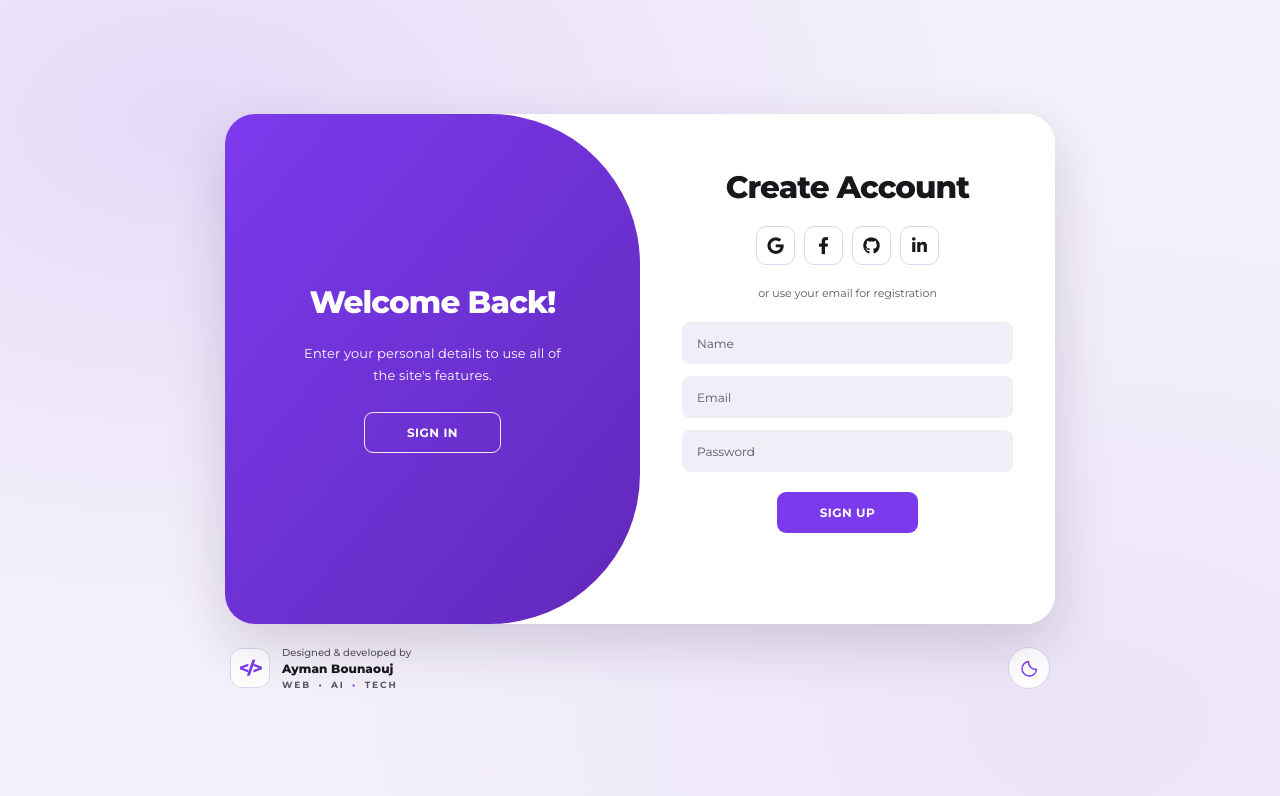
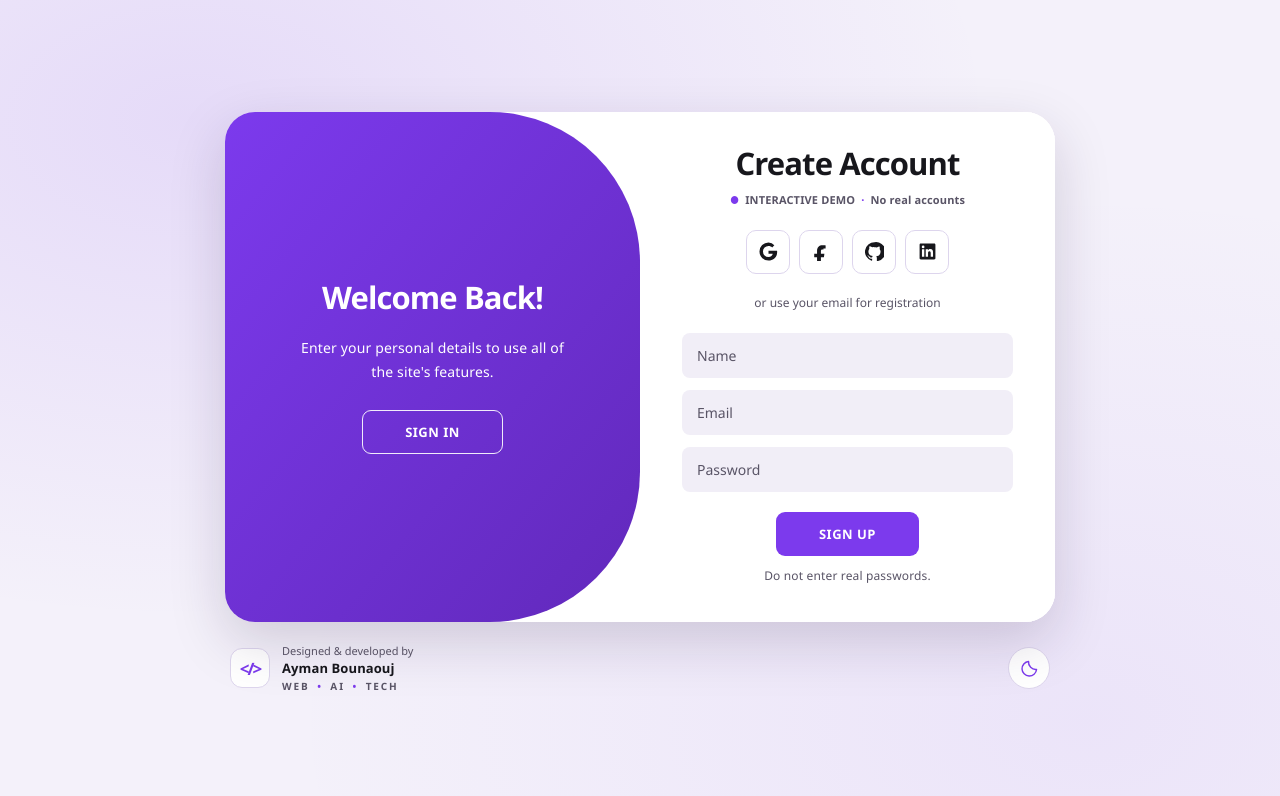
Before and after one commit to aymanbouanouj/violetgate, a plain HTML site: page index.html in a window 1280 px wide. Both pictures are taken after a click on the button "SIGN UP". Drawn offline with Linux system fonts and the light colour scheme.

Commit message:
fix: improve security, accessibility and documentation

```diff
--- a/assets/css/style.css
+++ b/assets/css/style.css
@@ -1,5 +1,3 @@
-@import url('https://fonts.googleapis.com/css2?family=Montserrat:wght@400;500;600;700;800&display=swap');
-
 :root {
   color-scheme: light;
   --page: #f4f1fa;
@@ -30,7 +28,7 @@ html[data-theme="dark"] {
   --shadow: 0 22px 60px rgba(0, 0, 0, 0.42);
 }
 
-* { box-sizing: border-box; margin: 0; padding: 0; font-family: 'Montserrat', sans-serif; }
+* { box-sizing: border-box; margin: 0; padding: 0; font-family: 'Segoe UI', system-ui, -apple-system, Arial, sans-serif; }
 body {
   min-height: 100vh;
   min-height: 100dvh;
@@ -83,12 +81,12 @@ html[data-theme="dark"] .theme-toggle .theme-sun { display: block; }
   min-height: 510px;
   transition: background-color .2s ease;
 }
-.container p { font-size: 13px; line-height: 1.7; letter-spacing: .15px; }
+.container p { font-size: 14px; line-height: 1.7; letter-spacing: .15px; }
 .container h1 { font-size: clamp(22px, 2.6vw, 31px); line-height: 1.2; font-weight: 800; letter-spacing: -.9px; }
 .container button:not(.icon):not(.forgot-password) {
   background-color: var(--accent);
   color: #fff;
-  font-size: 12px;
+  font-size: 13px;
   padding: 12px 42px;
   border: 1px solid transparent;
   border-radius: 9px;
@@ -112,13 +110,13 @@ html[data-theme="dark"] .theme-toggle .theme-sun { display: block; }
   height: 100%;
   transition: background-color .2s ease;
 }
-.form-description { color: var(--muted); font-size: 11px; text-align: center; margin-bottom: 15px; line-height: 1.5; }
+.form-description { color: var(--muted); font-size: 12px; text-align: center; margin-bottom: 15px; line-height: 1.5; }
 .container input {
   background-color: var(--field);
   border: 1px solid transparent;
   margin: 6px 0;
   padding: 12px 14px;
-  font-size: 12px;
+  font-size: 14px;
   border-radius: 8px;
   color: var(--text);
   width: 100%;
@@ -143,20 +141,23 @@ html[data-theme="dark"] .theme-toggle .theme-sun { display: block; }
   display: inline-flex;
   justify-content: center;
   align-items: center;
-  width: 39px;
-  height: 39px;
-  font-size: 12px;
+  width: 44px;
+  height: 44px;
+  font-size: 14px;
   font-weight: 800;
   transition: border-color .2s ease, color .2s ease;
 }
-.social-icons .fa-brands { display: none; font-size: 17px; line-height: 1; }
-.social-icons .social-fallback { display: block; width: 17px; height: 17px; fill: currentColor; }
-html.fa-ready .social-icons .fa-brands { display: inline-block; }
-html.fa-ready .social-icons .social-fallback { display: none; }
+.social-icons .social-fallback { display: block; width: 19px; height: 19px; fill: currentColor; }
 .social-icons .icon:hover { border-color: var(--accent); color: var(--accent); }
-.forgot-password { color: var(--muted); background: none; border: none; padding: 4px; margin-top: 8px; font-size: 12px; }
+.forgot-password { color: var(--muted); background: none; border: none; padding: 9px; margin-top: 6px; font-size: 12px; }
 .forgot-password:hover { color: var(--accent); text-decoration: underline; }
-.form-status { min-height: 22px; margin-top: 13px; color: var(--muted); font-size: 11px !important; text-align: center; }
+.form-status { min-height: 22px; margin-top: 10px; color: var(--muted); font-size: 12px !important; text-align: center; }
+/* Explicit, low-emphasis demo disclosure: visible before users type credentials. */
+.demo-notice { display: flex; align-items: center; justify-content: center; gap: 6px; margin-top: 9px; color: var(--muted); font-size: 11px !important; font-weight: 600; letter-spacing: .15px; text-align: center; }
+.demo-notice > span:first-child { color: var(--accent); font-size: 10px; }
+.demo-separator { color: var(--accent); }
+.container h1:focus { outline: none; }
+.container h1:focus-visible { outline: 2px solid var(--accent); outline-offset: 4px; border-radius: 4px; }
 .toggle-container {
   position: absolute;
   top: 0;
@@ -226,9 +227,9 @@ html.fa-ready .social-icons .social-fallback { display: none; }
   flex-shrink: 0;
 }
 .credit-text { display: flex; flex-direction: column; gap: 2px; line-height: 1.35; }
-.credit-text > span { font-size: 10px; font-weight: 500; color: var(--muted); }
-.credit-text strong { font-size: 12px; font-weight: 800; letter-spacing: .1px; color: var(--text); }
-.credit-text small { font-size: 9px; letter-spacing: 1.9px; font-weight: 700; color: var(--muted); }
+.credit-text > span { font-size: 11px; font-weight: 500; color: var(--muted); }
+.credit-text strong { font-size: 13px; font-weight: 800; letter-spacing: .1px; color: var(--text); }
+.credit-text small { font-size: 10px; letter-spacing: 1.9px; font-weight: 700; color: var(--muted); }
 .credit-text small span { color: var(--accent); padding: 0 3px; }
 
 @media (max-width: 700px) {
@@ -285,17 +286,17 @@ html.fa-ready .social-icons .social-fallback { display: none; }
   .container.active .toggle-left { display: flex; }
   .container.active .toggle-right { display: none; }
   .toggle-panel h1 { font-size: 24px; }
-  .toggle-panel p { font-size: 11px; margin: 9px 0 3px; }
+  .toggle-panel p { font-size: 12px; margin: 9px 0 3px; }
   .toggle-panel button.hidden { margin-top: 8px !important; padding: 10px 32px !important; }
   .site-footer { width: min(450px, 100%); gap: 12px; padding: 0 2px; }
-  .credit-text small { font-size: 8px; letter-spacing: 1.1px; }
+  .credit-text small { font-size: 10px; letter-spacing: 1.1px; }
 }
 @media (max-width: 370px) {
   .container form { padding: 25px 17px 20px; }
   .social-icons { gap: 6px; }
-  .social-icons .icon { width: 37px; height: 37px; }
+  .social-icons .icon { width: 42px; height: 42px; }
   .credit-mark { width: 36px; height: 36px; }
-  .credit-text strong { font-size: 11px; }
+  .credit-text strong { font-size: 12px; }
 }
 @media (prefers-reduced-motion: reduce) {
   *, *::before, *::after { scroll-behavior: auto !important; animation-duration: .01ms !important; transition-duration: .01ms !important; }
--- a/assets/js/script.js
+++ b/assets/js/script.js
@@ -6,13 +6,25 @@ const login = document.getElementById('login');
 const signUpSection = document.getElementById('signUpSection');
 const signInSection = document.getElementById('signInSection');
 const themeToggle = document.getElementById('themeToggle');
+const toggleLeft = document.getElementById('toggleLeft');
+const toggleRight = document.getElementById('toggleRight');
+
+function setAccessible(section, enabled) {
+  section.inert = !enabled;
+  section.setAttribute('aria-hidden', String(!enabled));
+}
 
 function showForm(signUp) {
+  // Update both sliding forms AND the panels on the other side.
   container.classList.toggle('active', signUp);
-  signUpSection.inert = !signUp;
-  signUpSection.setAttribute('aria-hidden', String(!signUp));
-  signInSection.inert = signUp;
-  signInSection.setAttribute('aria-hidden', String(signUp));
+  setAccessible(signUpSection, signUp);
+  setAccessible(signInSection, !signUp);
+  setAccessible(toggleLeft, signUp);
+  setAccessible(toggleRight, !signUp);
+
+  // The clicked button becomes hidden. Move focus to the newly shown form.
+  const heading = document.getElementById(signUp ? 'signup-title' : 'signin-title');
+  heading.focus({ preventScroll: true });
 }
 
 register.addEventListener('click', () => showForm(true));
@@ -20,7 +32,7 @@ login.addEventListener('click', () => showForm(false));
 
 // Follow the system setting initially, but respect a previously saved choice.
 let savedTheme = null;
-try { savedTheme = localStorage.getItem('violetgate-theme') ?? localStorage.getItem('ayman-theme'); } catch (_) { /* Storage may be unavailable. */ }
+try { savedTheme = localStorage.getItem('violetgate-theme'); } catch (_) { /* Storage may be unavailable. */ }
 const systemDark = window.matchMedia && window.matchMedia('(prefers-color-scheme: dark)').matches;
 const initialTheme = savedTheme === 'dark' || savedTheme === 'light'
   ? savedTheme
@@ -42,36 +54,29 @@ themeToggle.addEventListener('click', () => {
   try { localStorage.setItem('violetgate-theme', theme); } catch (_) { /* Still works for this visit. */ }
 });
 
-// This project provides a UI only; don't submit credentials to a nonexistent backend.
+// The page is a frontend demo. Buttons are deliberately not of type=submit,
+// and password inputs have no name attribute: even with JavaScript disabled,
+// a demo form cannot submit credentials through the URL.
 for (const [formId, statusId] of [
   ['signUpForm', 'signup-status'],
   ['signInForm', 'signin-status'],
 ]) {
   const form = document.getElementById(formId);
   const status = document.getElementById(statusId);
-  form.addEventListener('submit', (event) => {
-    event.preventDefault();
-    status.textContent = 'Demo interface only — authentication is not connected yet.';
-  });
+  const showDemoMessage = (event) => {
+    event?.preventDefault();
+    if (!form.reportValidity()) return;
+    status.textContent = 'Frontend demo only — no account is created or signed in.';
+  };
+  form.addEventListener('submit', showDemoMessage);
+  form.querySelector('[data-demo-submit]').addEventListener('click', showDemoMessage);
   form.querySelectorAll('[data-social]').forEach((button) => {
     button.addEventListener('click', () => {
-      status.textContent = `${button.dataset.social} sign-in is not connected yet.`;
+      status.textContent = `${button.dataset.social} authentication is not available in this UI demo.`;
     });
   });
 }
 
 document.getElementById('forgotPassword').addEventListener('click', () => {
-  document.getElementById('signin-status').textContent = 'Password reset is not connected yet.';
+  document.getElementById('signin-status').textContent = 'Password reset is not available in this UI demo.';
 });
-
-// When Font Awesome is online, show the real brand glyphs. Otherwise,
-// keep the embedded SVG logos visible: never leave empty icon buttons.
-window.addEventListener('load', async () => {
-  if (!document.fonts?.load) return;
-  try {
-    const faces = await document.fonts.load('400 18px "Font Awesome 6 Brands"');
-    if (faces.some(face => face.status === 'loaded')) {
-      document.documentElement.classList.add('fa-ready');
-    }
-  } catch (_) { /* The SVG logos remain available when offline. */ }
-});
--- a/index.html
+++ b/index.html
@@ -7,62 +7,74 @@
   <title>VioletGate | Animated Authentication UI by Ayman Bounaouj</title>
   <meta name="description" content="VioletGate is a responsive, animated sign-in and sign-up interface with light and dark themes. A frontend demo designed and developed by Ayman Bounaouj.">
   <meta name="author" content="Ayman Bounaouj">
+  <meta property="og:type" content="website">
+  <meta property="og:site_name" content="VioletGate">
+  <meta property="og:title" content="VioletGate — Animated Authentication UI">
+  <meta property="og:description" content="Explore a responsive sign-in / sign-up UI demo with animated panels and accessible light and dark modes. No real authentication.">
+  <meta property="og:url" content="https://aymanbouanouj.github.io/violetgate/">
+  <meta property="og:image" content="https://aymanbouanouj.github.io/violetgate/assets/previews/desktop-light.png">
+  <meta property="og:image:alt" content="Screenshot of the VioletGate frontend demo in its light theme">
+  <meta name="twitter:card" content="summary_large_image">
+  <meta name="twitter:title" content="VioletGate — Animated Authentication UI">
+  <meta name="twitter:description" content="A responsive animated frontend demo with light and dark themes. No real sign-in.">
+  <meta name="twitter:image" content="https://aymanbouanouj.github.io/violetgate/assets/previews/desktop-light.png">
   <link rel="icon" href="assets/icons/favicon.svg" type="image/svg+xml">
   <link rel="stylesheet" href="assets/css/style.css">
-  <link rel="stylesheet" href="https://cdnjs.cloudflare.com/ajax/libs/font-awesome/6.4.2/css/all.min.css">
   <script src="assets/js/script.js" defer></script>
 </head>
 <body>
   <main class="container" id="container">
     <section class="form-container sign-up" id="signUpSection" aria-hidden="true" inert>
-      <form id="signUpForm">
-        <h1>Create Account</h1>
+      <form id="signUpForm" autocomplete="off">
+        <h1 id="signup-title" tabindex="-1">Create Account</h1>
+        <p class="demo-notice" id="signup-demo"><span aria-hidden="true">●</span> INTERACTIVE DEMO <span class="demo-separator" aria-hidden="true">·</span> No real accounts</p>
         <div class="social-icons" aria-label="Social sign-up options">
-          <button type="button" class="icon" data-social="Google" aria-label="Sign up with Google"><i class="fa-brands fa-google" aria-hidden="true"></i><svg class="social-fallback" viewBox="0 0 24 24" aria-hidden="true" focusable="false"><path d="M21.35 11.1H12v3.8h5.3c-.27 2-1.95 4.1-5.3 4.1a7 7 0 1 1 0-14c1.93 0 3.43.72 4.67 1.87l2.7-2.62A10.72 10.72 0 0 0 12 .6a11.4 11.4 0 1 0 0 22.8c6.53 0 10.95-4.49 10.95-10.88 0-.48-.06-.95-.14-1.42H21.35Z"/></svg></button>
-          <button type="button" class="icon" data-social="Facebook" aria-label="Sign up with Facebook"><i class="fa-brands fa-facebook-f" aria-hidden="true"></i><svg class="social-fallback" viewBox="0 0 24 24" aria-hidden="true" focusable="false"><path d="M14.5 8.2h2.7V4.3c-.48-.07-2.13-.2-4.04-.2-4.03 0-6.78 2.46-6.78 6.96v3.88H2.8v4.38h3.58V24h4.87v-4.68h3.8l.6-4.38h-4.4v-3.45c0-1.26.35-2.12 2.15-2.12h1.1V8.2Z"/></svg></button>
-          <button type="button" class="icon" data-social="GitHub" aria-label="Sign up with GitHub"><i class="fa-brands fa-github" aria-hidden="true"></i><svg class="social-fallback" viewBox="0 0 24 24" aria-hidden="true" focusable="false"><path d="M12 .25a12 12 0 0 0-3.79 23.39c.6.11.82-.26.82-.58v-2.03c-3.34.73-4.04-1.42-4.04-1.42-.55-1.4-1.34-1.77-1.34-1.77-1.09-.74.08-.72.08-.72 1.2.09 1.83 1.23 1.83 1.23 1.07 1.84 2.8 1.31 3.49 1 .11-.78.42-1.31.76-1.61-2.67-.3-5.48-1.34-5.48-5.96 0-1.32.47-2.4 1.24-3.25-.12-.3-.54-1.53.12-3.18 0 0 1.01-.32 3.3 1.24A11.5 11.5 0 0 1 12 6.5c1.02 0 2.04.14 3 .4 2.29-1.56 3.3-1.24 3.3-1.24.66 1.65.24 2.88.12 3.18.77.85 1.24 1.93 1.24 3.25 0 4.63-2.82 5.66-5.5 5.96.43.37.82 1.1.82 2.22v3.29c0 .32.22.69.83.57A12 12 0 0 0 12 .25Z"/></svg></button>
-          <button type="button" class="icon" data-social="LinkedIn" aria-label="Sign up with LinkedIn"><i class="fa-brands fa-linkedin-in" aria-hidden="true"></i><svg class="social-fallback" viewBox="0 0 24 24" aria-hidden="true" focusable="false"><path d="M20.45 2H3.55C2.69 2 2 2.68 2 3.52v16.96c0 .84.69 1.52 1.55 1.52h16.9c.86 0 1.55-.68 1.55-1.52V3.52c0-.84-.69-1.52-1.55-1.52ZM7.94 18.75H4.98V9.2h2.96v9.55ZM6.46 7.9a1.72 1.72 0 1 1 0-3.44 1.72 1.72 0 0 1 0 3.44ZM19 18.75h-2.95V14.1c0-1.11-.02-2.54-1.55-2.54-1.56 0-1.8 1.21-1.8 2.46v4.73H9.75V9.2h2.83v1.31h.04c.4-.75 1.36-1.55 2.8-1.55 3 0 3.58 1.98 3.58 4.55v5.24Z"/></svg></button>
+          <button type="button" class="icon" data-social="Google" aria-label="Sign up with Google (demo only)"><svg class="social-fallback" viewBox="0 0 24 24" aria-hidden="true" focusable="false"><path d="M21.35 11.1H12v3.8h5.3c-.27 2-1.95 4.1-5.3 4.1a7 7 0 1 1 0-14c1.93 0 3.43.72 4.67 1.87l2.7-2.62A10.72 10.72 0 0 0 12 .6a11.4 11.4 0 1 0 0 22.8c6.53 0 10.95-4.49 10.95-10.88 0-.48-.06-.95-.14-1.42H21.35Z"/></svg></button>
+          <button type="button" class="icon" data-social="Facebook" aria-label="Sign up with Facebook (demo only)"><svg class="social-fallback" viewBox="0 0 24 24" aria-hidden="true" focusable="false"><path d="M14.5 8.2h2.7V4.3c-.48-.07-2.13-.2-4.04-.2-4.03 0-6.78 2.46-6.78 6.96v3.88H2.8v4.38h3.58V24h4.87v-4.68h3.8l.6-4.38h-4.4v-3.45c0-1.26.35-2.12 2.15-2.12h1.1V8.2Z"/></svg></button>
+          <button type="button" class="icon" data-social="GitHub" aria-label="Sign up with GitHub (demo only)"><svg class="social-fallback" viewBox="0 0 24 24" aria-hidden="true" focusable="false"><path d="M12 .25a12 12 0 0 0-3.79 23.39c.6.11.82-.26.82-.58v-2.03c-3.34.73-4.04-1.42-4.04-1.42-.55-1.4-1.34-1.77-1.34-1.77-1.09-.74.08-.72.08-.72 1.2.09 1.83 1.23 1.83 1.23 1.07 1.84 2.8 1.31 3.49 1 .11-.78.42-1.31.76-1.61-2.67-.3-5.48-1.34-5.48-5.96 0-1.32.47-2.4 1.24-3.25-.12-.3-.54-1.53.12-3.18 0 0 1.01-.32 3.3 1.24A11.5 11.5 0 0 1 12 6.5c1.02 0 2.04.14 3 .4 2.29-1.56 3.3-1.24 3.3-1.24.66 1.65.24 2.88.12 3.18.77.85 1.24 1.93 1.24 3.25 0 4.63-2.82 5.66-5.5 5.96.43.37.82 1.1.82 2.22v3.29c0 .32.22.69.83.57A12 12 0 0 0 12 .25Z"/></svg></button>
+          <button type="button" class="icon" data-social="LinkedIn" aria-label="Sign up with LinkedIn (demo only)"><svg class="social-fallback" viewBox="0 0 24 24" aria-hidden="true" focusable="false"><path d="M20.45 2H3.55C2.69 2 2 2.68 2 3.52v16.96c0 .84.69 1.52 1.55 1.52h16.9c.86 0 1.55-.68 1.55-1.52V3.52c0-.84-.69-1.52-1.55-1.52ZM7.94 18.75H4.98V9.2h2.96v9.55ZM6.46 7.9a1.72 1.72 0 1 1 0-3.44 1.72 1.72 0 0 1 0 3.44ZM19 18.75h-2.95V14.1c0-1.11-.02-2.54-1.55-2.54-1.56 0-1.8 1.21-1.8 2.46v4.73H9.75V9.2h2.83v1.31h.04c.4-.75 1.36-1.55 2.8-1.55 3 0 3.58 1.98 3.58 4.55v5.24Z"/></svg></button>
         </div>
         <span class="form-description">or use your email for registration</span>
         <label class="sr-only" for="signup-name">Name</label>
-        <input id="signup-name" name="name" type="text" placeholder="Name" autocomplete="name" required maxlength="100">
+        <input id="signup-name" type="text" placeholder="Name" autocomplete="name" required maxlength="100">
         <label class="sr-only" for="signup-email">Email</label>
-        <input id="signup-email" name="email" type="email" placeholder="Email" autocomplete="email" required>
+        <input id="signup-email" type="email" placeholder="Email" autocomplete="email" required>
         <label class="sr-only" for="signup-password">Password</label>
-        <input id="signup-password" name="password" type="password" placeholder="Password" autocomplete="new-password" minlength="8" required>
-        <button class="submit-button" type="submit">Sign Up</button>
-        <p class="form-status" id="signup-status" role="status" aria-live="polite"></p>
+        <input id="signup-password" type="password" placeholder="Password" autocomplete="new-password" minlength="8" required>
+        <button class="submit-button" type="button" data-demo-submit="signUpForm">Sign Up</button>
+        <p class="form-status" id="signup-status" role="status" aria-live="polite">Do not enter real passwords.</p>
       </form>
     </section>
 
     <section class="form-container sign-in" id="signInSection" aria-hidden="false">
-      <form id="signInForm">
-        <h1>Sign In</h1>
+      <form id="signInForm" autocomplete="off">
+        <h1 id="signin-title" tabindex="-1">Sign In</h1>
+        <p class="demo-notice" id="signin-demo"><span aria-hidden="true">●</span> INTERACTIVE DEMO <span class="demo-separator" aria-hidden="true">·</span> No real sign-in</p>
         <div class="social-icons" aria-label="Social sign-in options">
-          <button type="button" class="icon" data-social="Google" aria-label="Sign in with Google"><i class="fa-brands fa-google" aria-hidden="true"></i><svg class="social-fallback" viewBox="0 0 24 24" aria-hidden="true" focusable="false"><path d="M21.35 11.1H12v3.8h5.3c-.27 2-1.95 4.1-5.3 4.1a7 7 0 1 1 0-14c1.93 0 3.43.72 4.67 1.87l2.7-2.62A10.72 10.72 0 0 0 12 .6a11.4 11.4 0 1 0 0 22.8c6.53 0 10.95-4.49 10.95-10.88 0-.48-.06-.95-.14-1.42H21.35Z"/></svg></button>
-          <button type="button" class="icon" data-social="Facebook" aria-label="Sign in with Facebook"><i class="fa-brands fa-facebook-f" aria-hidden="true"></i><svg class="social-fallback" viewBox="0 0 24 24" aria-hidden="true" focusable="false"><path d="M14.5 8.2h2.7V4.3c-.48-.07-2.13-.2-4.04-.2-4.03 0-6.78 2.46-6.78 6.96v3.88H2.8v4.38h3.58V24h4.87v-4.68h3.8l.6-4.38h-4.4v-3.45c0-1.26.35-2.12 2.15-2.12h1.1V8.2Z"/></svg></button>
-          <button type="button" class="icon" data-social="GitHub" aria-label="Sign in with GitHub"><i class="fa-brands fa-github" aria-hidden="true"></i><svg class="social-fallback" viewBox="0 0 24 24" aria-hidden="true" focusable="false"><path d="M12 .25a12 12 0 0 0-3.79 23.39c.6.11.82-.26.82-.58v-2.03c-3.34.73-4.04-1.42-4.04-1.42-.55-1.4-1.34-1.77-1.34-1.77-1.09-.74.08-.72.08-.72 1.2.09 1.83 1.23 1.83 1.23 1.07 1.84 2.8 1.31 3.49 1 .11-.78.42-1.31.76-1.61-2.67-.3-5.48-1.34-5.48-5.96 0-1.32.47-2.4 1.24-3.25-.12-.3-.54-1.53.12-3.18 0 0 1.01-.32 3.3 1.24A11.5 11.5 0 0 1 12 6.5c1.02 0 2.04.14 3 .4 2.29-1.56 3.3-1.24 3.3-1.24.66 1.65.24 2.88.12 3.18.77.85 1.24 1.93 1.24 3.25 0 4.63-2.82 5.66-5.5 5.96.43.37.82 1.1.82 2.22v3.29c0 .32.22.69.83.57A12 12 0 0 0 12 .25Z"/></svg></button>
-          <button type="button" class="icon" data-social="LinkedIn" aria-label="Sign in with LinkedIn"><i class="fa-brands fa-linkedin-in" aria-hidden="true"></i><svg class="social-fallback" viewBox="0 0 24 24" aria-hidden="true" focusable="false"><path d="M20.45 2H3.55C2.69 2 2 2.68 2 3.52v16.96c0 .84.69 1.52 1.55 1.52h16.9c.86 0 1.55-.68 1.55-1.52V3.52c0-.84-.69-1.52-1.55-1.52ZM7.94 18.75H4.98V9.2h2.96v9.55ZM6.46 7.9a1.72 1.72 0 1 1 0-3.44 1.72 1.72 0 0 1 0 3.44ZM19 18.75h-2.95V14.1c0-1.11-.02-2.54-1.55-2.54-1.56 0-1.8 1.21-1.8 2.46v4.73H9.75V9.2h2.83v1.31h.04c.4-.75 1.36-1.55 2.8-1.55 3 0 3.58 1.98 3.58 4.55v5.24Z"/></svg></button>
+          <button type="button" class="icon" data-social="Google" aria-label="Sign in with Google (demo only)"><svg class="social-fallback" viewBox="0 0 24 24" aria-hidden="true" focusable="false"><path d="M21.35 11.1H12v3.8h5.3c-.27 2-1.95 4.1-5.3 4.1a7 7 0 1 1 0-14c1.93 0 3.43.72 4.67 1.87l2.7-2.62A10.72 10.72 0 0 0 12 .6a11.4 11.4 0 1 0 0 22.8c6.53 0 10.95-4.49 10.95-10.88 0-.48-.06-.95-.14-1.42H21.35Z"/></svg></button>
+          <button type="button" class="icon" data-social="Facebook" aria-label="Sign in with Facebook (demo only)"><svg class="social-fallback" viewBox="0 0 24 24" aria-hidden="true" focusable="false"><path d="M14.5 8.2h2.7V4.3c-.48-.07-2.13-.2-4.04-.2-4.03 0-6.78 2.46-6.78 6.96v3.88H2.8v4.38h3.58V24h4.87v-4.68h3.8l.6-4.38h-4.4v-3.45c0-1.26.35-2.12 2.15-2.12h1.1V8.2Z"/></svg></button>
+          <button type="button" class="icon" data-social="GitHub" aria-label="Sign in with GitHub (demo only)"><svg class="social-fallback" viewBox="0 0 24 24" aria-hidden="true" focusable="false"><path d="M12 .25a12 12 0 0 0-3.79 23.39c.6.11.82-.26.82-.58v-2.03c-3.34.73-4.04-1.42-4.04-1.42-.55-1.4-1.34-1.77-1.34-1.77-1.09-.74.08-.72.08-.72 1.2.09 1.83 1.23 1.83 1.23 1.07 1.84 2.8 1.31 3.49 1 .11-.78.42-1.31.76-1.61-2.67-.3-5.48-1.34-5.48-5.96 0-1.32.47-2.4 1.24-3.25-.12-.3-.54-1.53.12-3.18 0 0 1.01-.32 3.3 1.24A11.5 11.5 0 0 1 12 6.5c1.02 0 2.04.14 3 .4 2.29-1.56 3.3-1.24 3.3-1.24.66 1.65.24 2.88.12 3.18.77.85 1.24 1.93 1.24 3.25 0 4.63-2.82 5.66-5.5 5.96.43.37.82 1.1.82 2.22v3.29c0 .32.22.69.83.57A12 12 0 0 0 12 .25Z"/></svg></button>
+          <button type="button" class="icon" data-social="LinkedIn" aria-label="Sign in with LinkedIn (demo only)"><svg class="social-fallback" viewBox="0 0 24 24" aria-hidden="true" focusable="false"><path d="M20.45 2H3.55C2.69 2 2 2.68 2 3.52v16.96c0 .84.69 1.52 1.55 1.52h16.9c.86 0 1.55-.68 1.55-1.52V3.52c0-.84-.69-1.52-1.55-1.52ZM7.94 18.75H4.98V9.2h2.96v9.55ZM6.46 7.9a1.72 1.72 0 1 1 0-3.44 1.72 1.72 0 0 1 0 3.44ZM19 18.75h-2.95V14.1c0-1.11-.02-2.54-1.55-2.54-1.56 0-1.8 1.21-1.8 2.46v4.73H9.75V9.2h2.83v1.31h.04c.4-.75 1.36-1.55 2.8-1.55 3 0 3.58 1.98 3.58 4.55v5.24Z"/></svg></button>
         </div>
         <span class="form-description">or use your email and password</span>
         <label class="sr-only" for="signin-email">Email</label>
-        <input id="signin-email" name="email" type="email" placeholder="Email" autocomplete="email" required>
+        <input id="signin-email" type="email" placeholder="Email" autocomplete="email" required>
         <label class="sr-only" for="signin-password">Password</label>
-        <input id="signin-password" name="password" type="password" placeholder="Password" autocomplete="current-password" required>
+        <input id="signin-password" type="password" placeholder="Password" autocomplete="current-password" required>
         <button type="button" class="forgot-password" id="forgotPassword">Forgot Password?</button>
-        <button class="submit-button" type="submit">Sign In</button>
-        <p class="form-status" id="signin-status" role="status" aria-live="polite"></p>
+        <button class="submit-button" type="button" data-demo-submit="signInForm">Sign In</button>
+        <p class="form-status" id="signin-status" role="status" aria-live="polite">Do not enter real passwords.</p>
       </form>
     </section>
 
     <div class="toggle-container">
       <div class="toggle">
-        <div class="toggle-panel toggle-left">
+        <div class="toggle-panel toggle-left" id="toggleLeft" aria-hidden="true" inert>
           <h1>Welcome Back!</h1>
           <p>Enter your personal details to use all of the site's features.</p>
           <button class="hidden" type="button" id="login">Sign In</button>
         </div>
-        <div class="toggle-panel toggle-right">
+        <div class="toggle-panel toggle-right" id="toggleRight" aria-hidden="false">
           <h1>Hello, Friend!</h1>
           <p>Register with your personal details to use all of the site's features.</p>
           <button class="hidden" type="button" id="register">Sign Up</button>
```
Also changed, not shown: scripts/verify.mjs (+52 -16 lines), README.md, 1 other file.
